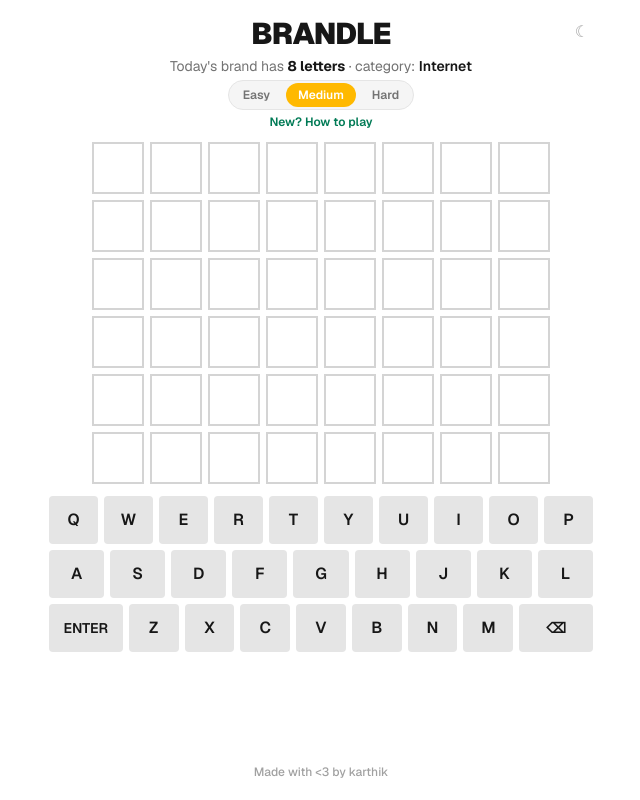
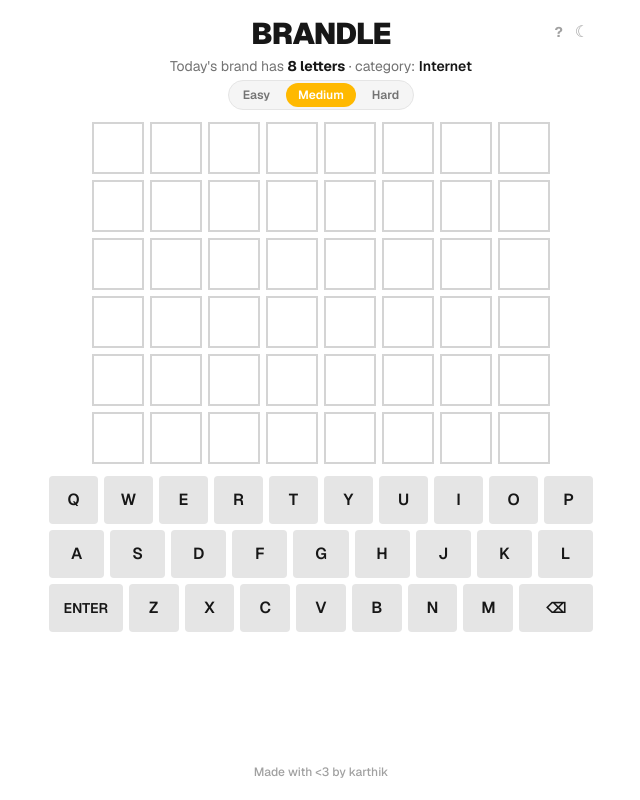
Before and after one commit to karthikmudaliarX/brandle, a Next.js app: page / in a window 1280 px wide. Shown: the whole page, without its empty margins (319-959 px from the left). Built offline with nearby package versions, Linux system fonts and the light colour scheme.

Commit message:
Phase 2: feat: win animation, letter pop, persistent help button, end panel scroll, share improvements, 404 page

```diff
--- a/app/components/Game.tsx
+++ b/app/components/Game.tsx
@@ -45,11 +45,15 @@
   const [practiceAnswer, setPracticeAnswer] = useState<string | null>(null);
   const [difficulty, setDifficulty] = useState<Difficulty>(() => loadDifficulty());
   const recordedRef = useRef(false);
+  const endPanelRef = useRef<HTMLDivElement>(null);
+  const previousStatusRef = useRef<GameStatus>("playing");
+  const readyToScrollRef = useRef(false);
 
   const answer = mode === "practice" && practiceAnswer ? practiceAnswer : brand.name;
   const config = DIFFICULTY[difficulty];
   const maxGuesses = config.maxGuesses;
   const difficultyLocked = mode === "daily" && guesses.length > 0;
+  const winningRow = status === "won" ? guesses.length - 1 : undefined;
   // Look up the practice brand object so we can show its category.
   const practiceBrand =
     mode === "practice" && practiceAnswer
@@ -97,6 +101,22 @@
       return next;
     });
   }, [difficulty, hydrated, status, puzzleNumber, guesses.length, mode]);
+
+  useEffect(() => {
+    const previousStatus = previousStatusRef.current;
+    previousStatusRef.current = status;
+    if (!hydrated) return;
+    if (!readyToScrollRef.current) {
+      readyToScrollRef.current = true;
+      return;
+    }
+    if (previousStatus === "playing" && status !== "playing" && endPanelRef.current) {
+      const id = window.setTimeout(() => {
+        endPanelRef.current?.scrollIntoView({ behavior: "smooth", block: "nearest" });
+      }, 400);
+      return () => window.clearTimeout(id);
+    }
+  }, [hydrated, status]);
 
   const showToast = useCallback((msg: string, durationMs?: number) => {
     const duration = durationMs ?? Math.max(1600, msg.length * 200);
@@ -206,7 +226,14 @@
   return (
     <div className="flex w-full max-w-xl flex-col items-center gap-3 px-4">
       <header className="relative flex w-full flex-col items-center gap-1 pt-4">
-        <div className="absolute right-0 top-4">
+        <div className="absolute right-0 top-4 flex items-center gap-1">
+          <Link
+            href="/how-to-play"
+            aria-label="How to play"
+            className="rounded p-1 text-sm font-bold text-neutral-400 transition hover:text-neutral-900 dark:hover:text-neutral-100"
+          >
+            ?
+          </Link>
           <ThemeToggle />
         </div>
         <h1 className="text-3xl font-black tracking-tight">
@@ -249,14 +276,6 @@
             Locked for today&apos;s puzzle
           </p>
         )}
-        {!hydrated || stats.played === 0 ? (
-          <Link
-            href="/how-to-play"
-            className="text-xs font-semibold text-emerald-700 underline-offset-4 hover:underline dark:text-emerald-400"
-          >
-            New? How to play
-          </Link>
-        ) : null}
       </header>
 
       <div className="relative w-full">
@@ -266,6 +285,7 @@
           current={current}
           shakeKey={shakeKey}
           maxGuesses={maxGuesses}
+          winningRow={winningRow}
         />
         {toast && (
           <div className="pointer-events-none absolute left-1/2 top-2 -translate-x-1/2 rounded bg-neutral-900 px-3 py-1.5 text-sm font-semibold text-white shadow dark:bg-neutral-100 dark:text-neutral-900">
@@ -280,6 +300,7 @@
         disabled={status !== "playing"}
       />
 
+      <div ref={endPanelRef}>
         {status !== "playing" && (
           <EndPanel
             status={status}
@@ -313,6 +334,7 @@
             onReturnToDaily={returnToDaily}
           />
         )}
+      </div>
     </div>
   );
 }
@@ -421,15 +443,13 @@
         >
           Play Again
         </button>
-        {mode === "daily" && (
         <button
           type="button"
           onClick={onShare}
           className="w-full rounded-md border border-neutral-300 px-4 py-2 text-sm font-semibold transition hover:bg-neutral-100 active:scale-95 dark:border-neutral-700 dark:hover:bg-neutral-800"
         >
-            Share result
+          {mode === "practice" ? "Share (Practice)" : "Share result"}
         </button>
-        )}
         {mode === "practice" && (
           <button
             type="button"
--- a/app/components/Grid.tsx
+++ b/app/components/Grid.tsx
@@ -7,9 +7,17 @@
   current: string;
   shakeKey: number;
   maxGuesses: number;
+  winningRow?: number;
 };
 
-export function Grid({ answer, guesses, current, shakeKey, maxGuesses }: GridProps) {
+export function Grid({
+  answer,
+  guesses,
+  current,
+  shakeKey,
+  maxGuesses,
+  winningRow,
+}: GridProps) {
   const length = answer.length;
   const rows: { letters: string[]; states: TileState[]; isCurrent: boolean }[] = [];
 
@@ -54,12 +62,17 @@
           }}
         >
           {row.letters.map((letter, i) => (
-            <Tile
+            <div
               key={i}
-              letter={letter}
-              state={row.states[i]}
-              delay={row.isCurrent ? 0 : i * 100}
-            />
+              className={r === winningRow ? "animate-bounce-tile" : ""}
+              style={r === winningRow ? { animationDelay: `${i * 80}ms` } : undefined}
+            >
+              <Tile
+                letter={letter}
+                state={row.states[i]}
+                delay={row.isCurrent ? 0 : i * 100}
+              />
+            </div>
           ))}
         </div>
       ))}
--- a/app/components/Tile.tsx
+++ b/app/components/Tile.tsx
@@ -23,6 +23,8 @@
   // Only hide-then-reveal when state transitions to revealed (new guess submitted).
   const [showColor, setShowColor] = useState(revealed);
   const prevState = useRef(state);
+  const [popped, setPopped] = useState(false);
+  const prevLetter = useRef(letter);
   const displayState = revealed && !showColor ? "pending" : state;
 
   useEffect(() => {
@@ -39,10 +41,22 @@
     return () => window.clearTimeout(id);
   }, [delay, revealed, state]);
 
+  useEffect(() => {
+    if (letter && !prevLetter.current && state === "pending") {
+      setPopped(true);
+      const id = window.setTimeout(() => setPopped(false), 150);
+      return () => window.clearTimeout(id);
+    }
+    prevLetter.current = letter;
+  }, [letter, state]);
+
   return (
     <div
       className={`flex aspect-square w-full items-center justify-center border-2 text-2xl font-bold uppercase select-none sm:text-3xl ${STATE_CLASSES[displayState]} ${revealed && !showColor ? "tile-flip" : ""}`}
-      style={revealed && !showColor && delay > 0 ? { animationDelay: `${delay}ms` } : undefined}
+      style={{
+        ...(revealed && !showColor && delay > 0 ? { animationDelay: `${delay}ms` } : {}),
+        ...(popped ? { animation: "tile-pop 0.15s ease-in-out" } : {}),
+      }}
     >
       {letter}
     </div>
--- a/app/globals.css
+++ b/app/globals.css
@@ -53,6 +53,22 @@
   animation: shake 0.4s ease-in-out;
 }
 
+@keyframes tile-bounce {
+  0%, 100% { transform: translateY(0); }
+  40% { transform: translateY(-12px); }
+  60% { transform: translateY(-6px); }
+}
+
+.animate-bounce-tile {
+  animation: tile-bounce 0.5s ease-in-out both;
+}
+
+@keyframes tile-pop {
+  0% { transform: scale(1); }
+  50% { transform: scale(1.1); }
+  100% { transform: scale(1); }
+}
+
 @keyframes tile-flip {
   0% { transform: rotateX(0deg); }
   50% { transform: rotateX(-90deg); }
--- /dev/null
+++ b/app/not-found.tsx
@@ -0,0 +1,18 @@
+import Link from "next/link";
+
+export default function NotFound() {
+  return (
+    <main className="flex min-h-svh w-full flex-col items-center justify-center gap-4 px-4 text-center">
+      <h1 className="text-4xl font-black tracking-tight">404</h1>
+      <p className="text-neutral-500 dark:text-neutral-400">
+        This page doesn&apos;t exist.
+      </p>
+      <Link
+        href="/"
+        className="rounded-md bg-emerald-600 px-4 py-2 text-sm font-semibold text-white transition hover:bg-emerald-700"
+      >
+        Back to Brandle
+      </Link>
+    </main>
+  );
+}
```
Lines whose indentation alone changed are shown as unchanged.
